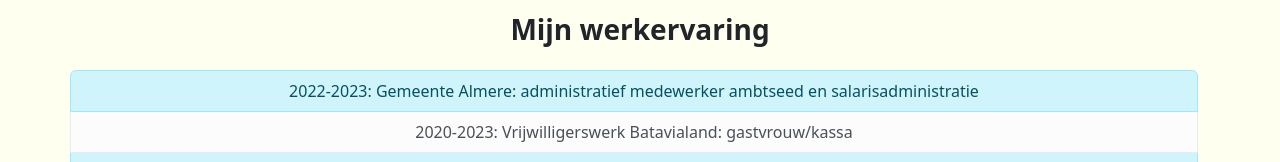
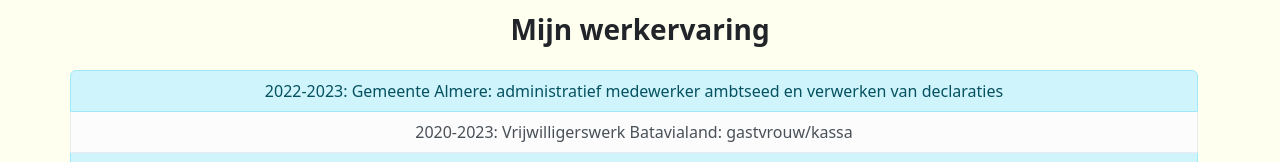
Before and after one commit to Tascha031/nha-huiswerk-les-22, a plain HTML site: page overmij.html in a window 1280 px wide. Shown: the part 635-797 px from the top of the page. Drawn offline with nearby package versions, Linux system fonts and the light colour scheme.

Commit message:
Update overmij.html
Werkervaring aangepast naar verwerken van declaraties

```diff
--- a/overmij.html
+++ b/overmij.html
@@ -51,7 +51,7 @@
     <article>
         <h3 class="my-4"><b>Mijn werkervaring</b></h3>
         <ul class="list-group container-sm">
-            <li class="list-group-item list-group-item-info">2022-2023: Gemeente Almere: administratief medewerker ambtseed en salarisadministratie</li>
+            <li class="list-group-item list-group-item-info">2022-2023: Gemeente Almere: administratief medewerker ambtseed en verwerken van declaraties</li>
             <li class="list-group-item list-group-item-light">2020-2023: Vrijwilligerswerk Batavialand: gastvrouw/kassa</li>
             <li class="list-group-item list-group-item-info">2018-2019: Kwintes GGZ: planning en uitvoering van interne kwaliteitstoetsing</li>
             <li class="list-group-item list-group-item-light">2017-2018: Rijkswaterstaat: projectondersteuner</li>
```
